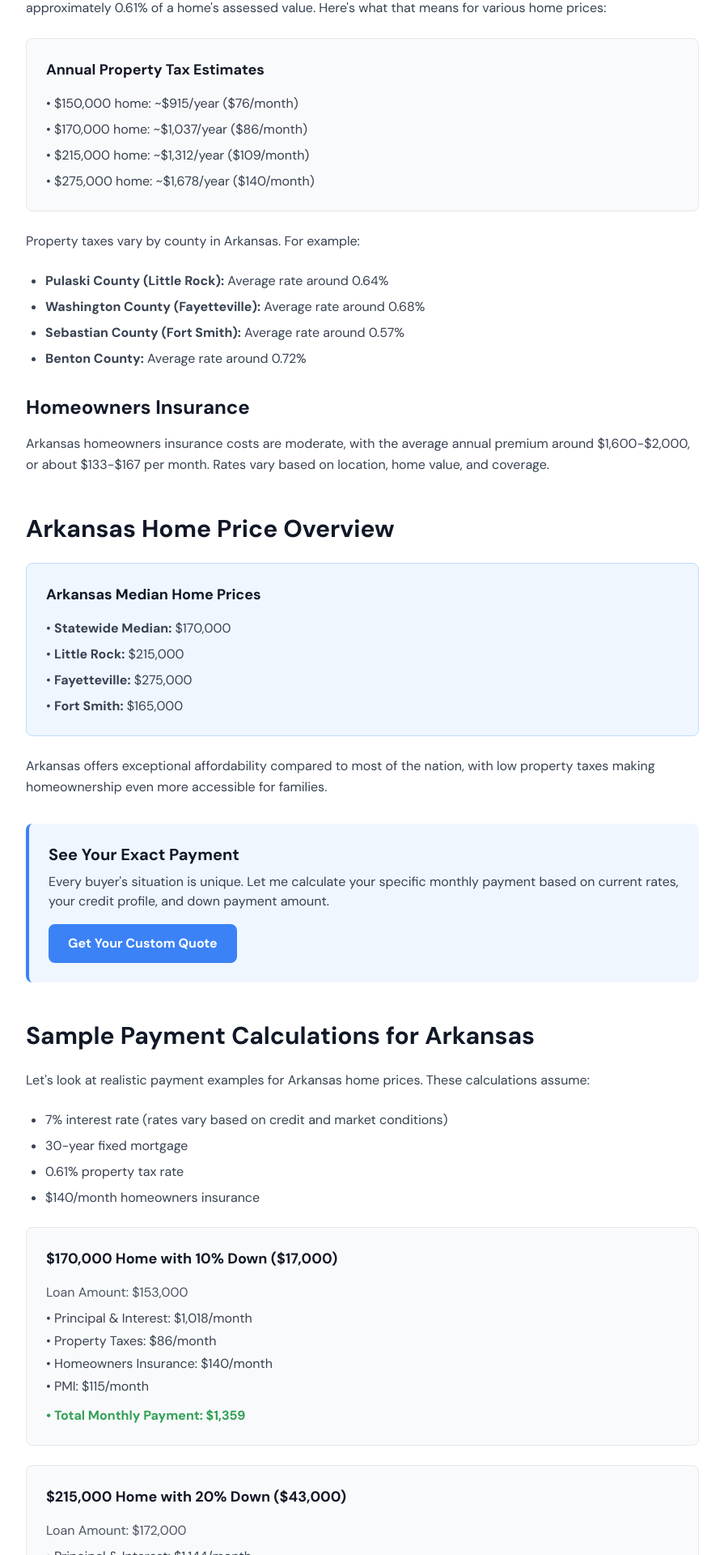
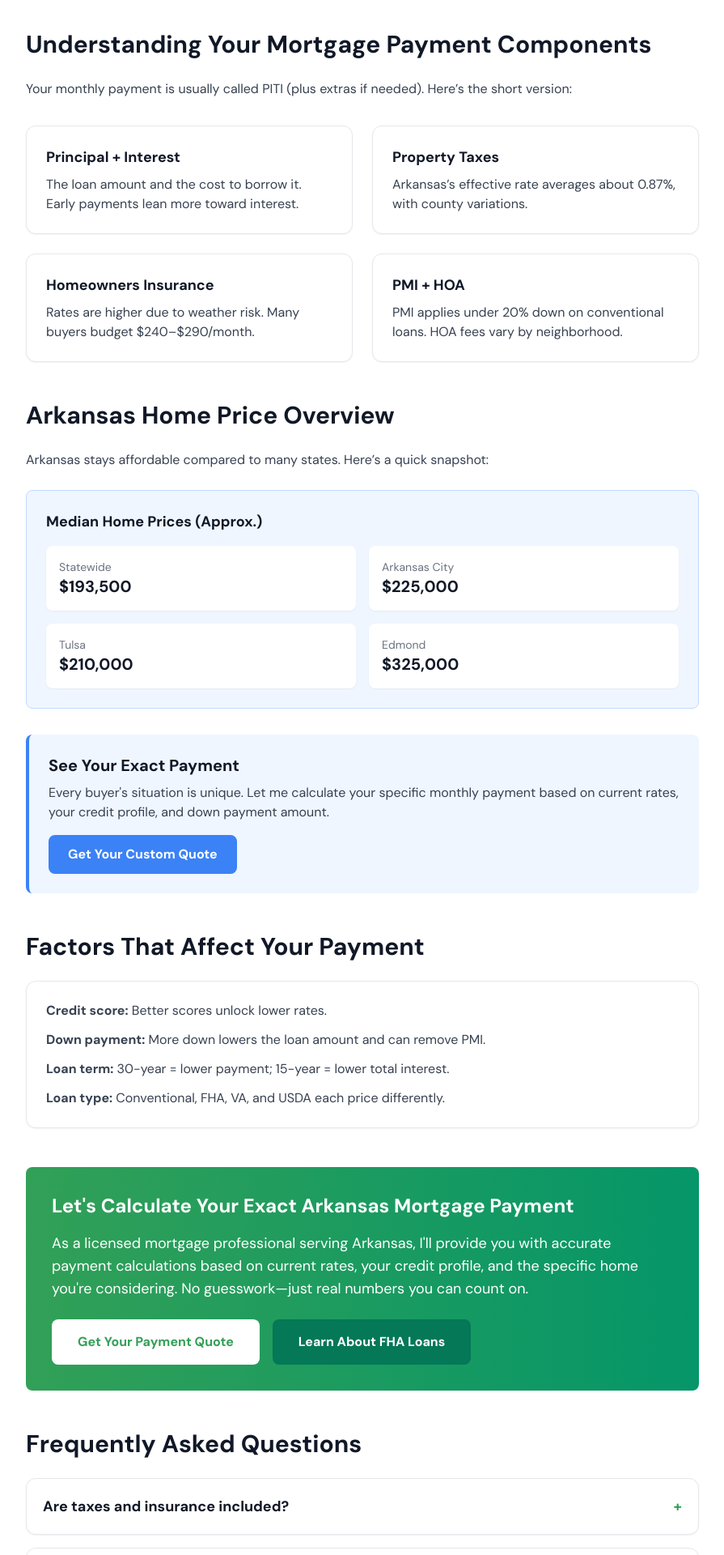
Before and after one commit to colin357/DanielHomeLoans, a Next.js app: page /articles/mortgage-calculator-arkansas in a window 1280 px wide. Shown: the part 875-2795 px from the top of the page at 81% size, without its empty margins (192-1087 px from the left). Built offline with nearby package versions, Linux system fonts and the light colour scheme.

Commit message:
Update page.tsx

```diff
--- a/app/articles/mortgage-calculator-arkansas/page.tsx
+++ b/app/articles/mortgage-calculator-arkansas/page.tsx
@@ -1,16 +1,18 @@
 import Image from "next/image";
 import Link from "next/link";
 import type { Metadata } from "next";
+import MortgageCalculator from "./MortgageCalculator";
 
 export const metadata: Metadata = {
   title: "Mortgage Calculator Arkansas - Calculate Your Monthly Payment | Daniel Fowler",
   description: "Use our Arkansas mortgage calculator to estimate your monthly payment. Get accurate calculations including property taxes, insurance, and HOA fees for Arkansas homes.",
-  keywords: "mortgage calculator arkansas, arkansas mortgage calculator, home loan calculator arkansas, arkansas home payment calculator, mortgage payment calculator arkansas",
+  keywords: "mortgage calculator Arkansas, Arkansas mortgage calculator, home loan calculator Arkansas, Arkansas home payment calculator, mortgage payment calculator Arkansas",
 };
 
 export default function MortgageCalculatorArkansas() {
   return (
     <main className="min-h-screen bg-white">
+      {/* Article Header */}
       <section className="bg-gradient-to-br from-primary-green/5 via-emerald-50 to-blue-50 py-12">
         <div className="max-w-4xl mx-auto px-4 sm:px-6 lg:px-8">
           <nav className="mb-6">
@@ -29,12 +31,39 @@ export default function MortgageCalculatorArkansas() {
         </div>
       </section>
 
+      {/* Article Content */}
       <article className="max-w-4xl mx-auto px-4 sm:px-6 lg:px-8 py-12">
         <div className="prose prose-lg max-w-none">
+          {/* Introduction */}
           <p className="text-xl text-gray-700 leading-relaxed mb-8">
-            Calculating your monthly mortgage payment is the first step toward homeownership in Arkansas. Understanding what you can afford helps you shop with confidence in one of America's most affordable housing markets. In this comprehensive guide, I'll walk you through everything that goes into your monthly payment with Arkansas-specific insights.
+            Want a clearer picture of your Arkansas mortgage payment? This quick guide breaks down the main costs, shows a few local price examples, and highlights the levers that change your total. It’s designed to be scannable so you can get answers fast.
           </p>
 
+          <div className="grid gap-6 md:grid-cols-3 my-10 not-prose">
+            {[
+              {
+                title: "What you’ll pay",
+                description: "Monthly costs usually include principal, interest, taxes, insurance, and sometimes PMI/HOA.",
+              },
+              {
+                title: "Arkansas advantage",
+                description: "Home prices and taxes are typically lower than many states, helping affordability.",
+              },
+              {
+                title: "Biggest levers",
+                description: "Rate, down payment, and loan type have the largest impact on your payment.",
+              },
+            ].map((item) => (
+              <div key={item.title} className="rounded-xl border border-gray-200 bg-white p-5 shadow-sm">
+                <p className="text-sm font-semibold text-primary-green uppercase tracking-wide">{item.title}</p>
+                <p className="mt-2 text-gray-700">{item.description}</p>
+              </div>
+            ))}
+          </div>
+
+          <MortgageCalculator />
+
+          {/* CTA Box */}
           <div className="bg-gradient-to-r from-primary-green/10 to-emerald-50 border-l-4 border-primary-green p-6 rounded-lg my-8 not-prose">
             <h3 className="text-xl font-bold text-gray-900 mb-2">Get Your Personalized Payment Quote</h3>
             <p className="text-gray-700 mb-4">
@@ -50,52 +79,65 @@ export default function MortgageCalculatorArkansas() {
 
           <h2 className="text-3xl font-bold text-gray-900 mt-12 mb-6">Understanding Your Mortgage Payment Components</h2>
 
-          <h3 className="text-2xl font-bold text-gray-900 mt-8 mb-4">Property Taxes in Arkansas</h3>
           <p className="text-gray-700 leading-relaxed mb-6">
-            Arkansas has some of the lowest property tax rates in the nation. The effective property tax rate in Arkansas is approximately 0.61% of a home's assessed value. Here's what that means for various home prices:
+            Your monthly payment is usually called PITI (plus extras if needed). Here’s the short version:
           </p>
 
-          <div className="bg-gray-50 border border-gray-200 rounded-lg p-6 my-6 not-prose">
-            <h4 className="text-lg font-bold text-gray-900 mb-4">Annual Property Tax Estimates</h4>
-            <ul className="space-y-2 text-gray-700">
-              <li>• $150,000 home: ~$915/year ($76/month)</li>
-              <li>• $170,000 home: ~$1,037/year ($86/month)</li>
-              <li>• $215,000 home: ~$1,312/year ($109/month)</li>
-              <li>• $275,000 home: ~$1,678/year ($140/month)</li>
-            </ul>
+          <div className="grid gap-6 md:grid-cols-2 my-8 not-prose">
+            {[
+              {
+                title: "Principal + Interest",
+                description: "The loan amount and the cost to borrow it. Early payments lean more toward interest.",
+              },
+              {
+                title: "Property Taxes",
+                description: "Arkansas’s effective rate averages about 0.87%, with county variations.",
+              },
+              {
+                title: "Homeowners Insurance",
+                description: "Rates are higher due to weather risk. Many buyers budget $240–$290/month.",
+              },
+              {
+                title: "PMI + HOA",
+                description: "PMI applies under 20% down on conventional loans. HOA fees vary by neighborhood.",
+              },
+            ].map((item) => (
+              <div key={item.title} className="rounded-xl border border-gray-200 bg-white p-6 shadow-sm">
+                <h3 className="text-lg font-bold text-gray-900">{item.title}</h3>
+                <p className="mt-2 text-gray-700">{item.description}</p>
+              </div>
+            ))}
           </div>
-
-          <p className="text-gray-700 leading-relaxed mb-6">
-            Property taxes vary by county in Arkansas. For example:
-          </p>
-          <ul className="list-disc pl-6 mb-6 text-gray-700 space-y-2">
-            <li><strong>Pulaski County (Little Rock):</strong> Average rate around 0.64%</li>
-            <li><strong>Washington County (Fayetteville):</strong> Average rate around 0.68%</li>
-            <li><strong>Sebastian County (Fort Smith):</strong> Average rate around 0.57%</li>
-            <li><strong>Benton County:</strong> Average rate around 0.72%</li>
-          </ul>
-
-          <h3 className="text-2xl font-bold text-gray-900 mt-8 mb-4">Homeowners Insurance</h3>
-          <p className="text-gray-700 leading-relaxed mb-6">
-            Arkansas homeowners insurance costs are moderate, with the average annual premium around $1,600-$2,000, or about $133-$167 per month. Rates vary based on location, home value, and coverage.
-          </p>
 
           <h2 className="text-3xl font-bold text-gray-900 mt-12 mb-6">Arkansas Home Price Overview</h2>
 
+          <p className="text-gray-700 leading-relaxed mb-6">
+            Arkansas stays affordable compared to many states. Here’s a quick snapshot:
+          </p>
+
           <div className="bg-blue-50 border border-blue-200 rounded-lg p-6 my-6 not-prose">
-            <h4 className="text-lg font-bold text-gray-900 mb-4">Arkansas Median Home Prices</h4>
-            <ul className="space-y-2 text-gray-700">
-              <li>• <strong>Statewide Median:</strong> $170,000</li>
-              <li>• <strong>Little Rock:</strong> $215,000</li>
-              <li>• <strong>Fayetteville:</strong> $275,000</li>
-              <li>• <strong>Fort Smith:</strong> $165,000</li>
-            </ul>
+            <h4 className="text-lg font-bold text-gray-900 mb-4">Median Home Prices (Approx.)</h4>
+            <div className="grid gap-4 sm:grid-cols-2">
+              <div className="rounded-lg bg-white p-4 shadow-sm">
+                <p className="text-sm text-gray-500">Statewide</p>
+                <p className="text-xl font-semibold text-gray-900">$193,500</p>
+              </div>
+              <div className="rounded-lg bg-white p-4 shadow-sm">
+                <p className="text-sm text-gray-500">Arkansas City</p>
+                <p className="text-xl font-semibold text-gray-900">$225,000</p>
+              </div>
+              <div className="rounded-lg bg-white p-4 shadow-sm">
+                <p className="text-sm text-gray-500">Tulsa</p>
+                <p className="text-xl font-semibold text-gray-900">$210,000</p>
+              </div>
+              <div className="rounded-lg bg-white p-4 shadow-sm">
+                <p className="text-sm text-gray-500">Edmond</p>
+                <p className="text-xl font-semibold text-gray-900">$325,000</p>
+              </div>
+            </div>
           </div>
 
-          <p className="text-gray-700 leading-relaxed mb-6">
-            Arkansas offers exceptional affordability compared to most of the nation, with low property taxes making homeownership even more accessible for families.
-          </p>
-
+          {/* CTA Box */}
           <div className="bg-blue-50 border-l-4 border-blue-500 p-6 rounded-lg my-8 not-prose">
             <h3 className="text-xl font-bold text-gray-900 mb-2">See Your Exact Payment</h3>
             <p className="text-gray-700 mb-4">
@@ -109,70 +151,22 @@ export default function MortgageCalculatorArkansas() {
             </Link>
           </div>
 
-          <h2 className="text-3xl font-bold text-gray-900 mt-12 mb-6">Sample Payment Calculations for Arkansas</h2>
+          <h2 className="text-3xl font-bold text-gray-900 mt-12 mb-6">Factors That Affect Your Payment</h2>
 
-          <p className="text-gray-700 leading-relaxed mb-6">
-            Let's look at realistic payment examples for Arkansas home prices. These calculations assume:
-          </p>
-          <ul className="list-disc pl-6 mb-6 text-gray-700 space-y-2">
-            <li>7% interest rate (rates vary based on credit and market conditions)</li>
-            <li>30-year fixed mortgage</li>
-            <li>0.61% property tax rate</li>
-            <li>$140/month homeowners insurance</li>
-          </ul>
-
-          <div className="bg-gray-50 border border-gray-200 rounded-lg p-6 my-6 not-prose">
-            <h4 className="text-lg font-bold text-gray-900 mb-4">$170,000 Home with 10% Down ($17,000)</h4>
-            <p className="text-gray-600 mb-2">Loan Amount: $153,000</p>
-            <ul className="space-y-1 text-gray-700">
-              <li>• Principal & Interest: $1,018/month</li>
-              <li>• Property Taxes: $86/month</li>
-              <li>• Homeowners Insurance: $140/month</li>
-              <li>• PMI: $115/month</li>
-              <li className="font-bold text-primary-green pt-2">• <strong>Total Monthly Payment: $1,359</strong></li>
+          <div className="bg-white border border-gray-200 rounded-xl p-6 shadow-sm not-prose">
+            <ul className="space-y-3 text-gray-700">
+              <li><strong>Credit score:</strong> Better scores unlock lower rates.</li>
+              <li><strong>Down payment:</strong> More down lowers the loan amount and can remove PMI.</li>
+              <li><strong>Loan term:</strong> 30-year = lower payment; 15-year = lower total interest.</li>
+              <li><strong>Loan type:</strong> Conventional, FHA, VA, and USDA each price differently.</li>
             </ul>
           </div>
 
-          <div className="bg-gray-50 border border-gray-200 rounded-lg p-6 my-6 not-prose">
-            <h4 className="text-lg font-bold text-gray-900 mb-4">$215,000 Home with 20% Down ($43,000)</h4>
-            <p className="text-gray-600 mb-2">Loan Amount: $172,000</p>
-            <ul className="space-y-1 text-gray-700">
-              <li>• Principal & Interest: $1,144/month</li>
-              <li>• Property Taxes: $109/month</li>
-              <li>• Homeowners Insurance: $150/month</li>
-              <li>• PMI: $0 (20% down = no PMI)</li>
-              <li className="font-bold text-primary-green pt-2">• <strong>Total Monthly Payment: $1,403</strong></li>
-            </ul>
-          </div>
-
-          <div className="bg-gray-50 border border-gray-200 rounded-lg p-6 my-6 not-prose">
-            <h4 className="text-lg font-bold text-gray-900 mb-4">$165,000 Home with 5% Down ($8,250)</h4>
-            <p className="text-gray-600 mb-2">Loan Amount: $156,750</p>
-            <ul className="space-y-1 text-gray-700">
-              <li>• Principal & Interest: $1,043/month</li>
-              <li>• Property Taxes: $84/month</li>
-              <li>• Homeowners Insurance: $135/month</li>
-              <li>• PMI: $118/month</li>
-              <li className="font-bold text-primary-green pt-2">• <strong>Total Monthly Payment: $1,380</strong></li>
-            </ul>
-          </div>
-
-          <h2 className="text-3xl font-bold text-gray-900 mt-12 mb-6">How Much Can You Afford in Arkansas?</h2>
-
-          <h3 className="text-2xl font-bold text-gray-900 mt-8 mb-4">Front-End Ratio (Housing Ratio)</h3>
-          <p className="text-gray-700 leading-relaxed mb-6">
-            Your total housing payment (PITI) should not exceed 28% of your gross monthly income. For example:
-          </p>
-          <ul className="list-disc pl-6 mb-6 text-gray-700 space-y-2">
-            <li>$40,000 annual income ($3,333/month): Maximum $933/month housing payment</li>
-            <li>$60,000 annual income ($5,000/month): Maximum $1,400/month housing payment</li>
-            <li>$80,000 annual income ($6,667/month): Maximum $1,867/month housing payment</li>
-          </ul>
-
+          {/* Final CTA */}
           <div className="bg-gradient-to-r from-primary-green to-emerald-600 text-white p-8 rounded-lg my-12 not-prose">
             <h3 className="text-2xl font-bold mb-4">Let's Calculate Your Exact Arkansas Mortgage Payment</h3>
             <p className="text-lg mb-6">
-              As a licensed mortgage professional serving Arkansas, I'll provide you with accurate payment calculations based on current rates, your credit profile, and the specific home you're considering.
+              As a licensed mortgage professional serving Arkansas, I'll provide you with accurate payment calculations based on current rates, your credit profile, and the specific home you're considering. No guesswork—just real numbers you can count on.
             </p>
             <div className="flex flex-col sm:flex-row gap-4">
               <Link
@@ -182,7 +176,7 @@ export default function MortgageCalculatorArkansas() {
                 Get Your Payment Quote
               </Link>
               <Link
-                href="/articles/fha-loan-arkansas"
+                href="/articles/fha-loan-Arkansas"
                 className="bg-emerald-700 hover:bg-emerald-800 text-white font-bold px-8 py-4 rounded-lg transition text-center"
               >
                 Learn About FHA Loans
@@ -192,46 +186,52 @@ export default function MortgageCalculatorArkansas() {
 
           <h2 className="text-3xl font-bold text-gray-900 mt-12 mb-6">Frequently Asked Questions</h2>
 
-          <h3 className="text-2xl font-bold text-gray-900 mt-8 mb-4">What is the average mortgage payment in Arkansas?</h3>
-          <p className="text-gray-700 leading-relaxed mb-6">
-            The average monthly mortgage payment in Arkansas is approximately $1,100-$1,400, significantly lower than the national average, reflecting Arkansas's affordable housing market and low property taxes.
-          </p>
-
-          <h3 className="text-2xl font-bold text-gray-900 mt-8 mb-4">How much income do I need to buy a house in Arkansas?</h3>
-          <p className="text-gray-700 leading-relaxed mb-6">
-            For Arkansas's median home price of $170,000 with 10% down, you'd need approximately $40,000-$45,000 in annual household income to qualify comfortably.
-          </p>
-
-          <h3 className="text-2xl font-bold text-gray-900 mt-8 mb-4">How do Arkansas property taxes compare to other states?</h3>
-          <p className="text-gray-700 leading-relaxed mb-6">
-            Arkansas's effective property tax rate of 0.61% is well below the national average of 1.07%, making it one of the most affordable states for property ownership.
-          </p>
-
-          <h2 className="text-3xl font-bold text-gray-900 mt-12 mb-6">Work With a Local Arkansas Mortgage Expert</h2>
-
-          <p className="text-gray-700 leading-relaxed mb-8">
-            <Link href="/#contact" className="text-primary-green hover:text-emerald-600 font-bold">
-              Contact me today
-            </Link> to get started with your Arkansas home purchase. Let's turn your homeownership dreams into reality.
-          </p>
+          <div className="space-y-4">
+            {[
+              {
+                question: "Are taxes and insurance included?",
+                answer: "Most lenders escrow taxes and insurance, so they’re bundled into your monthly payment.",
+              },
+              {
+                question: "Can I buy with less than 20% down?",
+                answer: "Yes. Conventional can be as low as 3% down, FHA is 3.5%, and VA/USDA may be zero down for eligible buyers.",
+              },
+              {
+                question: "Why do payments vary so much?",
+                answer: "Rates, down payment size, credit score, and insurance costs all move the needle.",
+              },
+            ].map((item) => (
+              <details
+                key={item.question}
+                className="group rounded-xl border border-gray-200 bg-white p-5 shadow-sm"
+              >
+                <summary className="flex cursor-pointer list-none items-center justify-between text-lg font-semibold text-gray-900">
+                  <span>{item.question}</span>
+                  <span className="ml-4 text-primary-green transition group-open:rotate-45">+</span>
+                </summary>
+                <p className="mt-3 text-gray-700 leading-relaxed">{item.answer}</p>
+              </details>
+            ))}
+          </div>
         </div>
       </article>
 
+      {/* Related Articles */}
       <section className="bg-gray-50 py-12">
         <div className="max-w-7xl mx-auto px-4 sm:px-6 lg:px-8">
           <h2 className="text-3xl font-bold text-gray-900 mb-8">Related Arkansas Mortgage Articles</h2>
           <div className="grid md:grid-cols-3 gap-6">
-            <Link href="/articles/fha-loan-arkansas" className="bg-white p-6 rounded-lg shadow-md hover:shadow-xl transition">
+            <Link href="/articles/fha-loan-Arkansas" className="bg-white p-6 rounded-lg shadow-md hover:shadow-xl transition">
               <h3 className="text-xl font-bold text-gray-900 mb-2">FHA Loans in Arkansas</h3>
               <p className="text-gray-600 mb-4">Learn about FHA loan requirements and benefits for Arkansas homebuyers.</p>
               <span className="text-primary-green font-semibold">Read More →</span>
             </Link>
-            <Link href="/articles/va-loan-arkansas" className="bg-white p-6 rounded-lg shadow-md hover:shadow-xl transition">
+            <Link href="/articles/va-loan-Arkansas" className="bg-white p-6 rounded-lg shadow-md hover:shadow-xl transition">
               <h3 className="text-xl font-bold text-gray-900 mb-2">VA Loans in Arkansas</h3>
               <p className="text-gray-600 mb-4">Explore VA loan benefits for veterans and military members in Arkansas.</p>
               <span className="text-primary-green font-semibold">Read More →</span>
             </Link>
-            <Link href="/articles/down-payment-assistance-arkansas" className="bg-white p-6 rounded-lg shadow-md hover:shadow-xl transition">
+            <Link href="/articles/down-payment-assistance-Arkansas" className="bg-white p-6 rounded-lg shadow-md hover:shadow-xl transition">
               <h3 className="text-xl font-bold text-gray-900 mb-2">Down Payment Assistance Arkansas</h3>
               <p className="text-gray-600 mb-4">Discover programs that help Arkansas first-time homebuyers with down payments.</p>
               <span className="text-primary-green font-semibold">Read More →</span>
```
